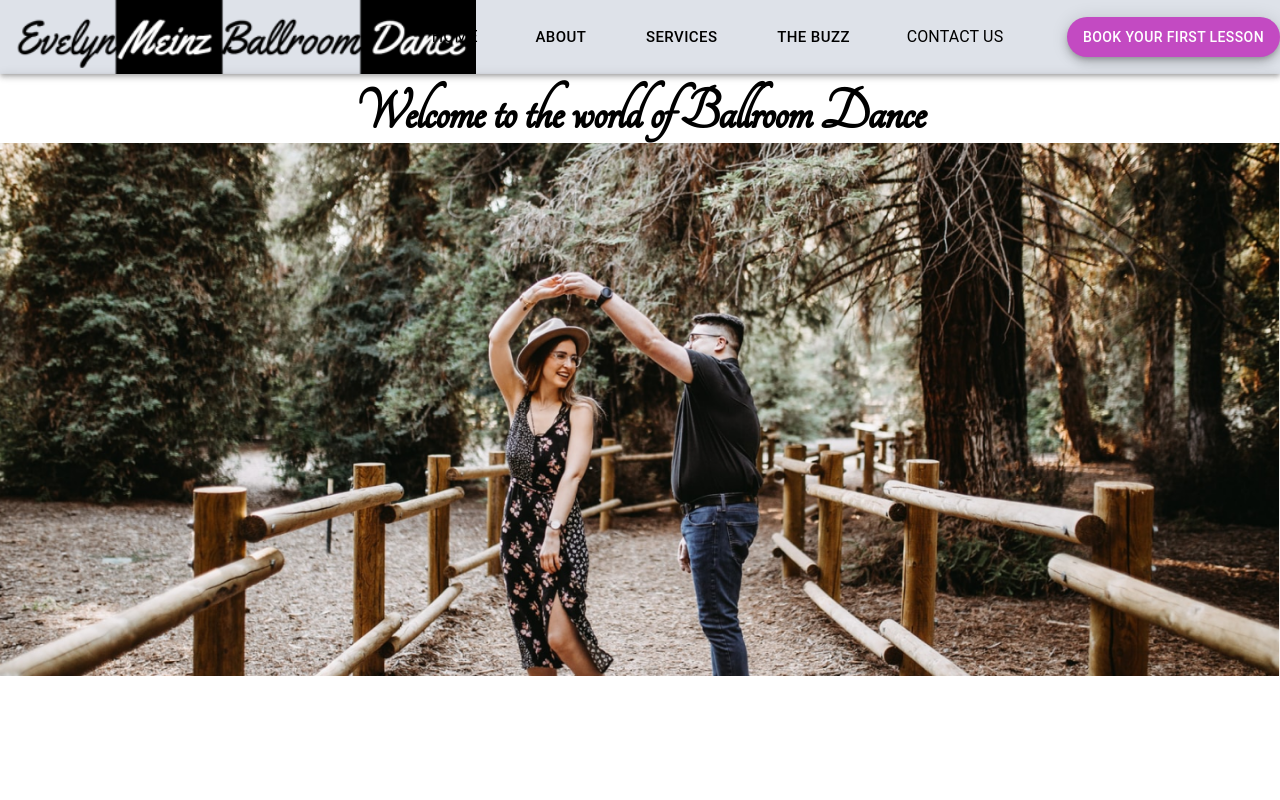
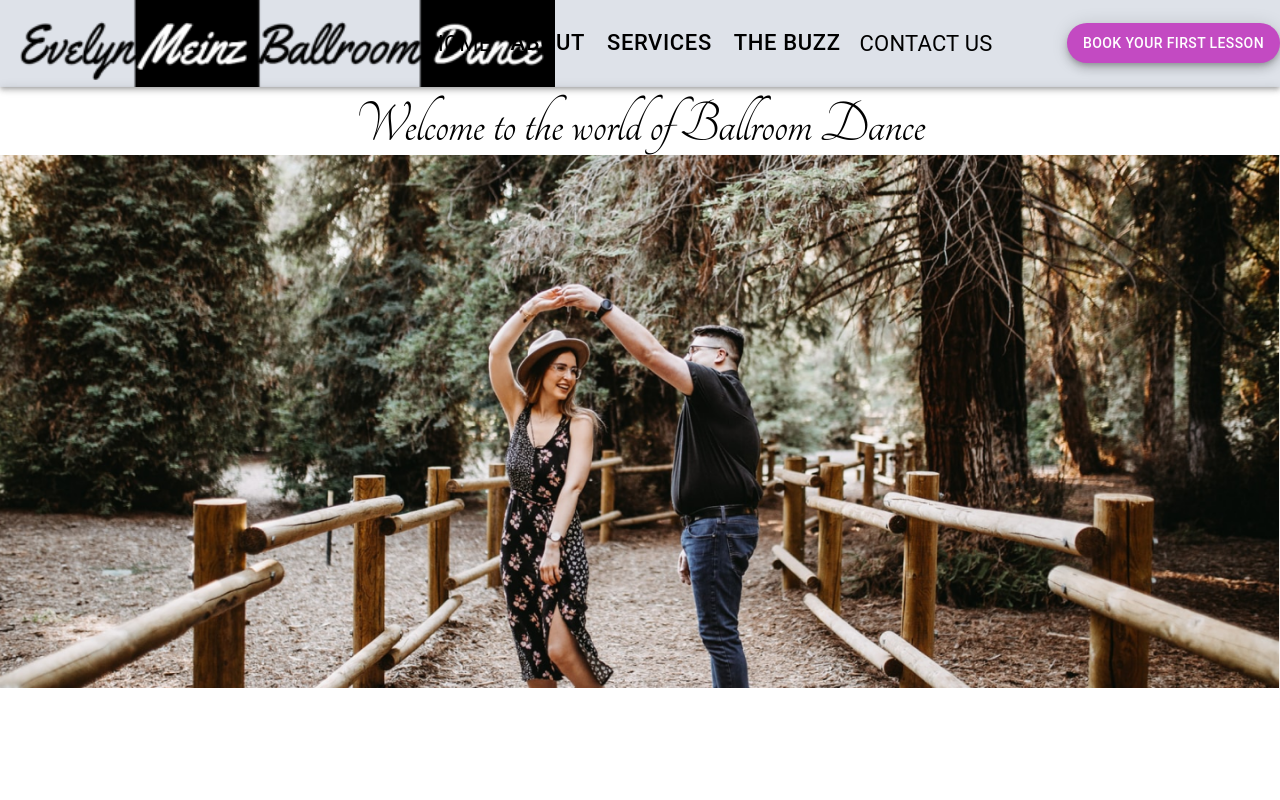
Before and after one commit to th2n10s4u/embd-website, a React (Create React App) app: page / in a window 1280 px wide. Shown: the top 800 px of the page. Built offline with nearby package versions, Linux system fonts and the light colour scheme.

Commit message:
Update Navbar.js
changed sizing, text wrap, and minor adjustments to text.

```diff
--- a/src/assets/components/MainComponents/Navbar.js
+++ b/src/assets/components/MainComponents/Navbar.js
@@ -70,7 +70,7 @@ const ResponsiveAppBar = () => {
         <Toolbar sx={{ display: "flex", alignItems: "stretch" }} disableGutters>
           <Box
             // sx={{ display: { xs: "flex" } }}>
-            sx={{ display: "flex", alignItems: "stretch" }}
+            sx={{ display: "flex", minWidth: "420px" }}
           >
             {/* How do I change the logo to a set width and height as sx prop isn't working */}
             <img src={embdLogo} alt="dance logo" />
@@ -84,7 +84,9 @@ const ResponsiveAppBar = () => {
             }}
           >
             <Button component={RouterLink} to="/">
-              <Typography sx={{ color: "black" }}>Home</Typography>
+              <Typography sx={{ color: "black", fontSize: "22px" }}>
+                Home
+              </Typography>
             </Button>
             {navMap.map((obj) => (
               <Button
@@ -99,19 +101,20 @@ const ResponsiveAppBar = () => {
                   whiteSpace: "noWrap",
                   color: "black",
                   display: "block",
+                  fontSize: "22px",
                 }}
               >
                 {obj.name}
               </Button>
             ))}
             <Button component={RouterLink} to="/Contact">
-              <Typography sx={{ color: "black", whiteSpace: "nowrap" }}>
+              <Typography
+                sx={{ color: "black", fontSize: "22px", whiteSpace: "nowrap" }}
+              >
                 Contact Us
               </Typography>
             </Button>
             <Menu
-              sx={{ width: "300px" }}
-              minWidth="140px"
               anchorOrigin={{
                 vertical: "bottom",
                 horizontal: "center",
@@ -140,25 +143,27 @@ const ResponsiveAppBar = () => {
           <Box
             sx={{
               flexGrow: 0,
-              width: "231px",
+              width: "340px",
               display: "flex",
               alignItems: "center",
               justifyContent: "flex-end",
             }}
           >
             <Fab
-              sx={{ display: "flex", alignContent: "center" }}
+              sx={{
+                display: "flex",
+                alignContent: "center",
+                whiteSpace: "nowrap",
+              }}
               variant="extended"
               size="medium"
               color="secondary"
               aria-label="add"
             >
-              {/* <NavigationIcon sx={{ mr: 1 }} /> */}
               book your first lesson
             </Fab>
           </Box>
         </Toolbar>
-        {/* </Container> */}
       </AppBar>
       <AppBar
         sx={{ height: "68.5px", justifyContent: "center" }}
@@ -166,7 +171,10 @@ const ResponsiveAppBar = () => {
         position="static"
       >
         <Typography
-          sx={{ fontFamily: "tangerine", fontWeight: "600" }}
+          sx={{
+            fontFamily: "tangerine",
+            fontWeight: "500",
+          }}
           align="center"
           variant="h2"
           marginTop="8px"
```
